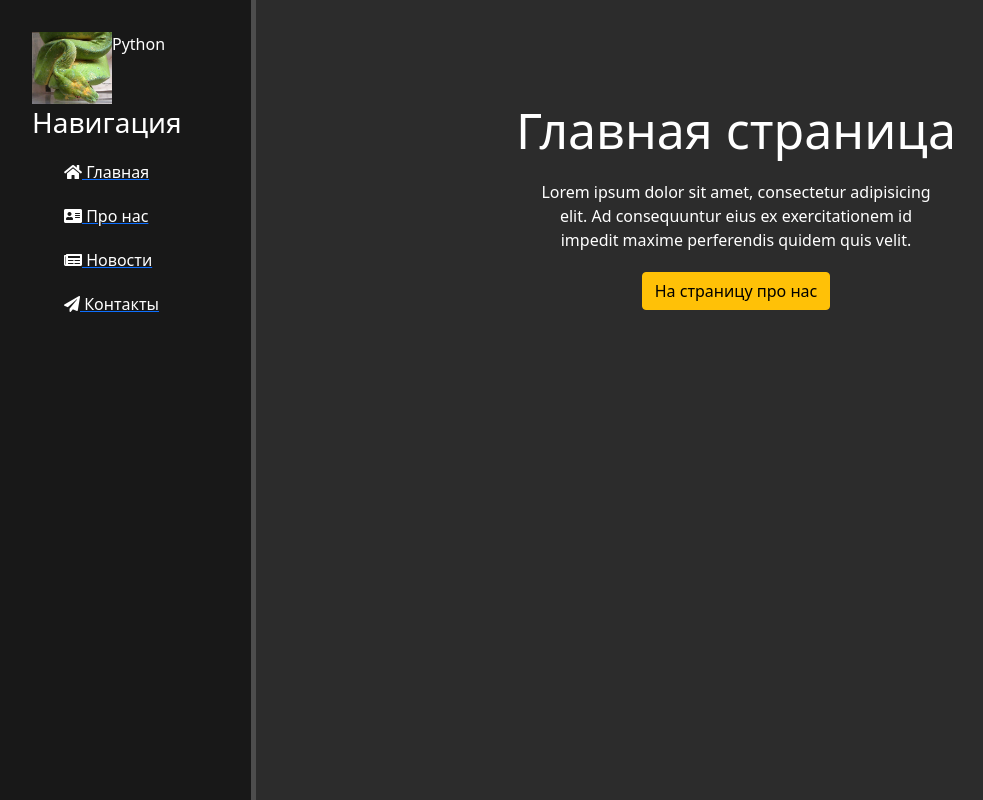
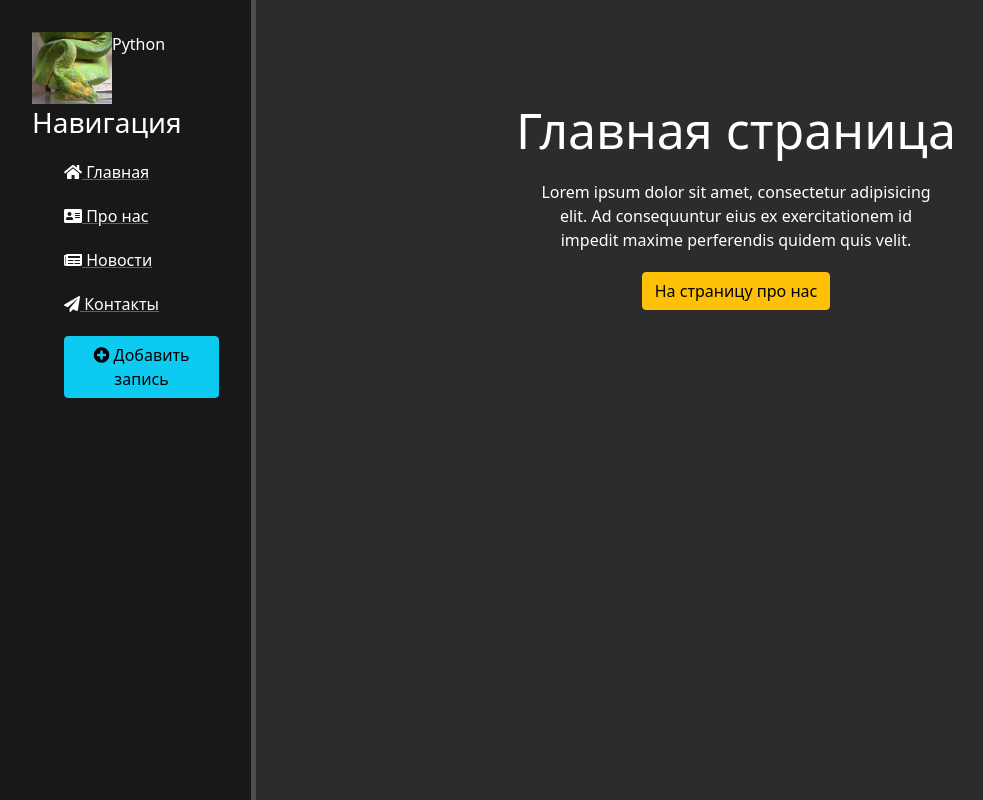
Before and after one commit to AndreyKhoroshiy/web-app, a Django app: page / in a window 1280 px wide. Shown: the whole page, without its empty margins (0-983 px from the left). Run offline with Django 3.2, Linux system fonts and the light colour scheme; some libraries are stand-ins or nearby versions.

Commit message:
Adding an Add Record button

```diff
--- a/app/main/templates/main/layout.html
+++ b/app/main/templates/main/layout.html
@@ -21,6 +21,7 @@
             <a href="{% url 'about' %}"><li><i class="fas fa-address-card"></i> Про нас</li></a>
             <a href="{% url 'news_home' %}"><li><i class="fas fa-newspaper"></i> Новости</li></a>
             <a href=""><li><i class="fas fa-paper-plane"></i> Контакты</li></a>
+            <a href="{% url 'create' %}"><li><button class="btn btn-info"><i class="fas fa-plus-circle"></i> Добавить запись</button></li></a>
         </ul>
     </aside>
     <main>
```
